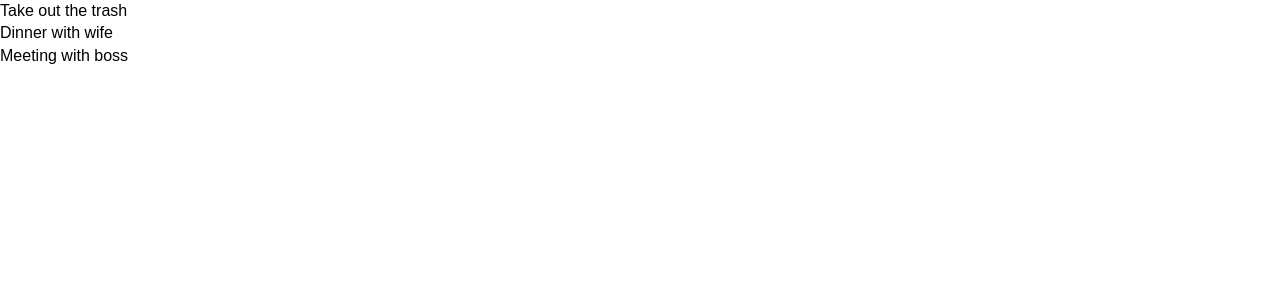
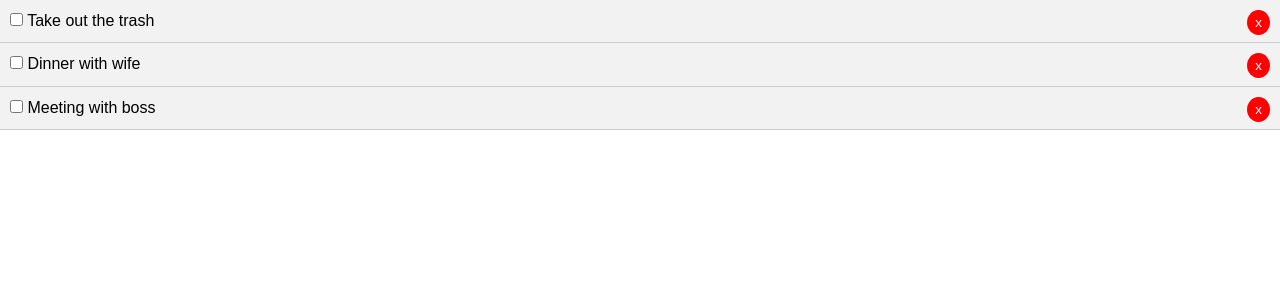
Before and after one commit to code-spaceTime/react-app, a React (Create React App) app: page / in a window 1280 px wide. Shown: the top 300 px of the page. Built offline with nearby package versions, Linux system fonts and the light colour scheme.

Commit message:
Checkboxes and delete buttons 'WIP'

```diff
--- a/src/App.js
+++ b/src/App.js
@@ -22,12 +22,26 @@ class App extends Component {
       }
     ]
   }
+  //Toggle complete
+  markComplete = (id) => {
+    this.setState({ todos: this.state.todos.map(todo => {
+      if(todo.id === id) {
+        todo.completed = !todo.completed
+      }
+      return todo;
+    })})
+    console.log(id)
+  }
+
+  //Delete todo
+  delTodo = (id) => {
+    console.log(id)
+  }
 
   render() {
-    console.log(this.state.todos)
   return (
     <div className="App">
-       <Todos todos={this.state.todos}/>
+       <Todos todos={this.state.todos} markComplete={this.markComplete} delTodo={this.delTodo}/>
     </div>
   );
 }
--- a/src/components/TodoItem.js
+++ b/src/components/TodoItem.js
@@ -1,13 +1,48 @@
 import React, { Component } from 'react'
 
 export class TodoItem extends Component {
-    render() {
+    getStyle = () => {
+        return{
+            backgroundColor:'#f2f2f2',
+            padding: '10px',
+            borderBottom: '1px #ccc solid',
+            textDecoration: this.props.todoList.completed ? 'line-through' : 'none'
+        }
+        // if(this.props.todos.completed){
+        //     return{
+        //         textDecoration: 'line-through'
+        //     }
+        // }
+        // else{
+        //     return{
+        //         textDecoration:'none'
+        //     }
+        // }
+    }
+
+
+     render() {
+        const {id, title} = this.props.todoList;
         return (
-            <div>
-                <p>{this.props.todo.title}</p>
+            <div style={this.getStyle()}>
+                <p>
+                    <input type="checkbox" onChange= {this.props.markComplete.bind
+                    (this, id)} /> {' '}
+                    {title}
+                    <button onClick={this.props.delTodo.bind(this, id)} style={btnStyle}>x</button>
+                </p>
             </div>
         )
     }
 }
+const btnStyle={
+    background:'#ff0000',
+    color: '#fff',
+    border: 'none',
+    padding: '5px 8px',
+    borderRadius: '50%',
+    cursor: 'pointer',
+    float: 'right'
 
+}
 export default TodoItem
--- a/src/components/Todos.js
+++ b/src/components/Todos.js
@@ -3,8 +3,8 @@ import TodoItem from './TodoItem';
 
 class Todos extends Component {
     render(){
-      return this.props.todos.map((todo) => (
-      <TodoItem key={todo.id} todo = {todo}/>
+      return this.props.todos.map((todos) => (
+      <TodoItem key={todos.id} todoList= {todos} markComplete={this.props.markComplete} delTodo={this.props.delTodo}/>
      ));
     }
 }
```
